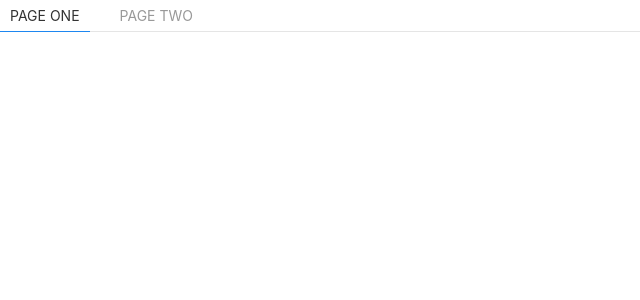
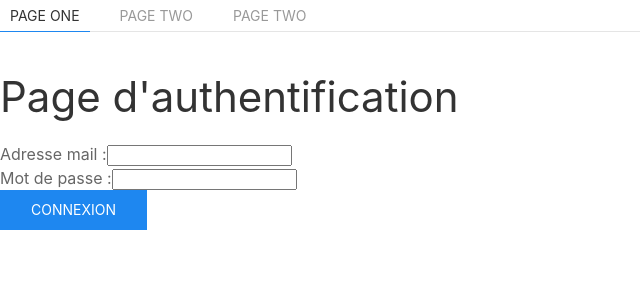
Before and after one commit to P3psHy/article_electron_project, a Vue app: page /#/authentification in a window 1280 px wide. Before the commit this address had no page. Shown: the top 300 px of the page, without its empty margins (0-640 px from the left). Built offline with nearby package versions, Linux system fonts and the light colour scheme.

Commit message:
Ajout connexion utilisateur vérifié et redirection vers page principale

```diff
--- a/src/App.vue
+++ b/src/App.vue
@@ -8,6 +8,9 @@
         <li>
             <router-link to="/page-2">Page Two</router-link>
         </li>
+        <li>
+            <router-link to="/authentification">Page Two</router-link>
+        </li>
     </ul>
 
     <router-view />
--- /dev/null
+++ b/src/views/authentification_page.vue
@@ -0,0 +1,74 @@
+<template>
+    <h1>Page d'authentification</h1>
+
+    <div>
+        <span>Adresse mail :</span>
+        <input type="text" name="mail" id="mail"></input>
+    </div>
+
+     <div>
+        <span>Mot de passe :</span>
+        <input type="text" name="password" id="password"></input>
+    </div>
+
+
+    <a class="uk-button uk-button-primary" @click="auth_api">Connexion</a>
+
+</template>
+
+<script setup>
+import { ref } from 'vue';
+import log from 'electron-log';
+import { useRouter } from 'vue-router';
+
+    const router = useRouter();
+    const email = ref();
+    const password = ref();
+
+    async function auth_api() {
+
+        email.value = document.getElementById('mail').value;
+        password.value = document.getElementById('password').value;
+
+        log.info('Appel de l\'API pour authentification');
+
+        try {
+            const res = await fetch(
+                'http://127.0.0.1:3000/login',
+                {
+                    method: 'POST',
+                    headers: {
+                        'Content-Type': 'application/json'
+                    },
+                    body: JSON.stringify({
+                        email: email.value,
+                        password: password.value
+                    })
+                }
+            );
+            const res_data = await res.json()
+
+            switch (res_data['code']) {
+                case '768':
+                    console.log("Mot de passe ou email incorrect");
+
+                    break;
+
+                case '200':
+                    console.log("Authentification réussie");
+                    console.log(res_data['data'])
+                    router.push('/');
+
+                    break;
+
+                default:
+                    console.log("Erreur inconnue")
+                    break;
+            }
+
+        } catch (error) {
+            log.error('Erreur lors de l\'authentification', error);
+        }
+}
+
+</script>
```
Also changed, not shown: src/router/index.js (+14 -1 lines).
